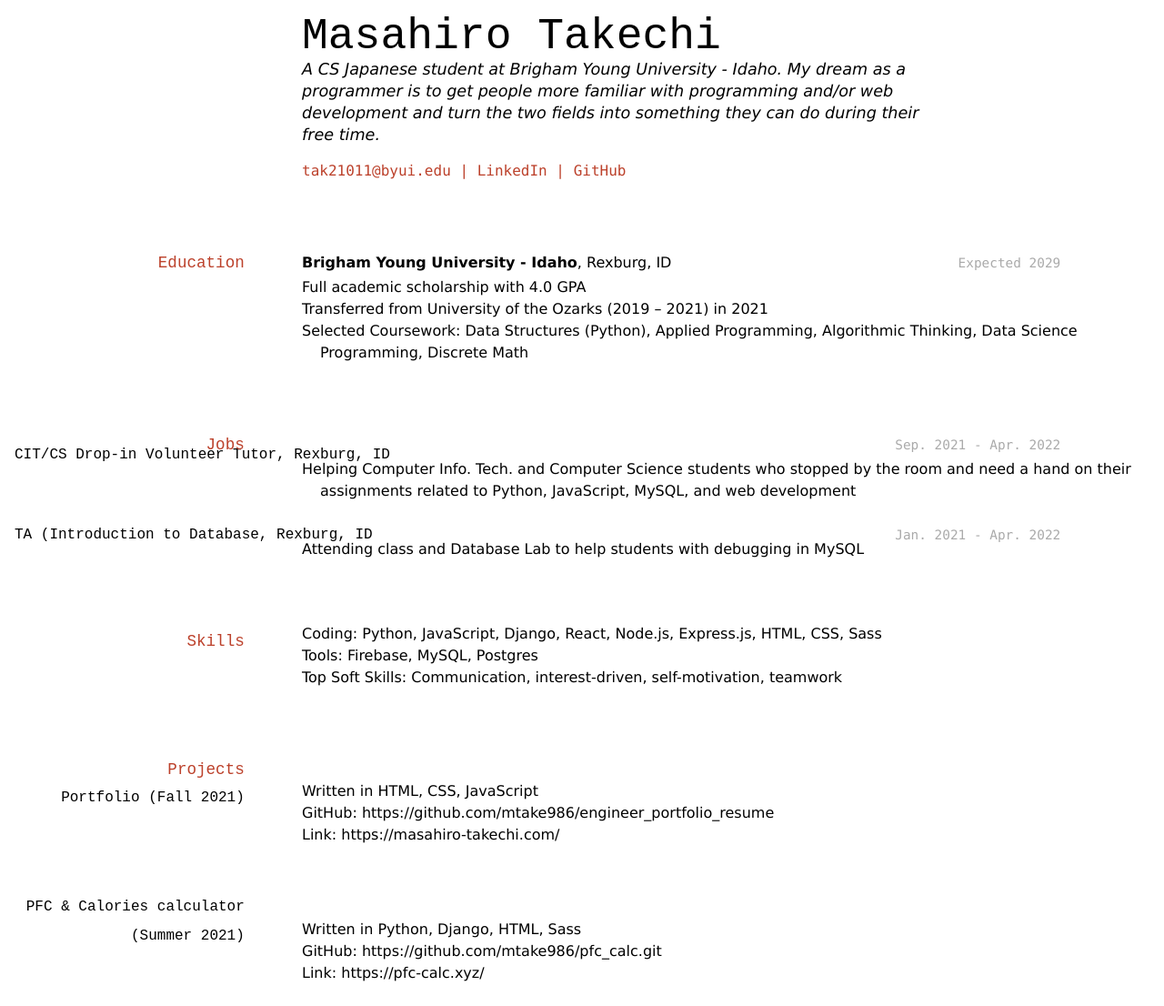
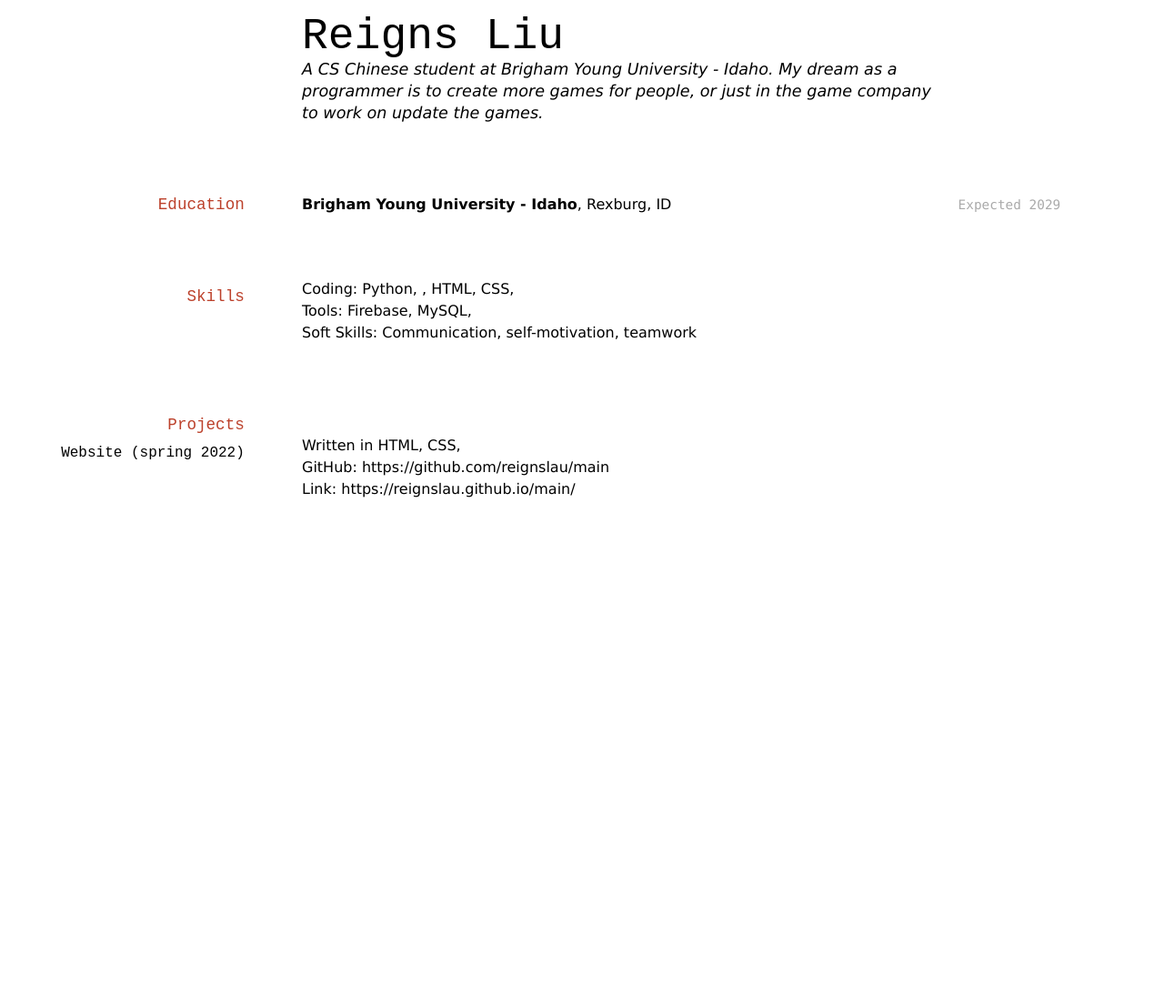
Before and after one commit to reignslau/Masahiro_Takechi_Resume_sp22_ds250, a Jekyll site: the page built from docs/index.md, in a window 1280 px wide. Shown: the whole page at 91% size. Built offline with Jekyll 4.4.1, drawn with Linux system fonts in a browser that asks for light colours; after the commit the page ends 900 px from its top, so only the background shows below that.

Commit message:
Update index.md

```diff
--- a/docs/index.md
+++ b/docs/index.md
@@ -1,16 +1,10 @@
 ---
 layout: cv
-title: Masahiro Takechi's Resume
+title: Reigns Liu's Resume
 ---
-# Masahiro Takechi
-A CS Japanese student at Brigham Young University - Idaho.
-My dream as a programmer is to get people more familiar with programming and/or web development and turn the two fields into something they can do during their free time.
-
-<div id="webaddress">
-<a href="tak21011@byui.edu">tak21011@byui.edu</a>
-| <a href="https://www.linkedin.com/in/masahirotakechi/">LinkedIn</a>
-| <a href="https://github.com/mtake986/">GitHub</a>
-</div>
+# Reigns Liu
+A CS Chinese student at Brigham Young University - Idaho.
+My dream as a programmer is to create more games for people, or just in the game company to work on update the games.
 
 <!-- https://www.monique.tech/the-art-of-markdown -->
 
@@ -18,38 +12,16 @@ My dream as a programmer is to get people more familiar with programming and/or
 `Expected 2029`
 __Brigham Young University - Idaho__, Rexburg, ID
 
-- Full academic scholarship with 4.0 GPA
-- Transferred from University of the Ozarks (2019 – 2021) in 2021
-- Selected Coursework: Data Structures (Python), Applied Programming, Algorithmic Thinking,
-Data Science Programming, Discrete Math
 
-## Jobs
 
-`Sep. 2021 - Apr. 2022`
-#### CIT/CS Drop-in Volunteer Tutor, Rexburg, ID
-- Helping Computer Info. Tech. and Computer Science students who stopped by the room and need a hand on their assignments related to Python, JavaScript, MySQL, and web development
-
-`Jan. 2021 - Apr. 2022`
-#### TA (Introduction to Database, Rexburg, ID
-- Attending class and Database Lab to help students with debugging in MySQL
 
 ## Skills
-- Coding: Python, JavaScript, Django, React, Node.js, Express.js, HTML, CSS, Sass
-- Tools: Firebase, MySQL, Postgres
-- Top Soft Skills: Communication, interest-driven, self-motivation, teamwork
+- Coding: Python, , HTML, CSS,
+- Tools: Firebase, MySQL,
+- Soft Skills: Communication, self-motivation, teamwork
 
 ## Projects
-### Portfolio (Fall 2021)
-- Written in HTML, CSS, JavaScript
-- GitHub: https://github.com/mtake986/engineer_portfolio_resume
-- Link: https://masahiro-takechi.com/
-
-### PFC & Calories calculator (Summer 2021)
-- Written in Python, Django, HTML, Sass
-- GitHub: https://github.com/mtake986/pfc_calc.git
-- Link: https://pfc-calc.xyz/
-
-
-<!-- ### Footer
-
-Last updated: May 2013 -->
+### Website (spring 2022)
+- Written in HTML, CSS,
+- GitHub: https://github.com/reignslau/main
+- Link: https://reignslau.github.io/main/
```
